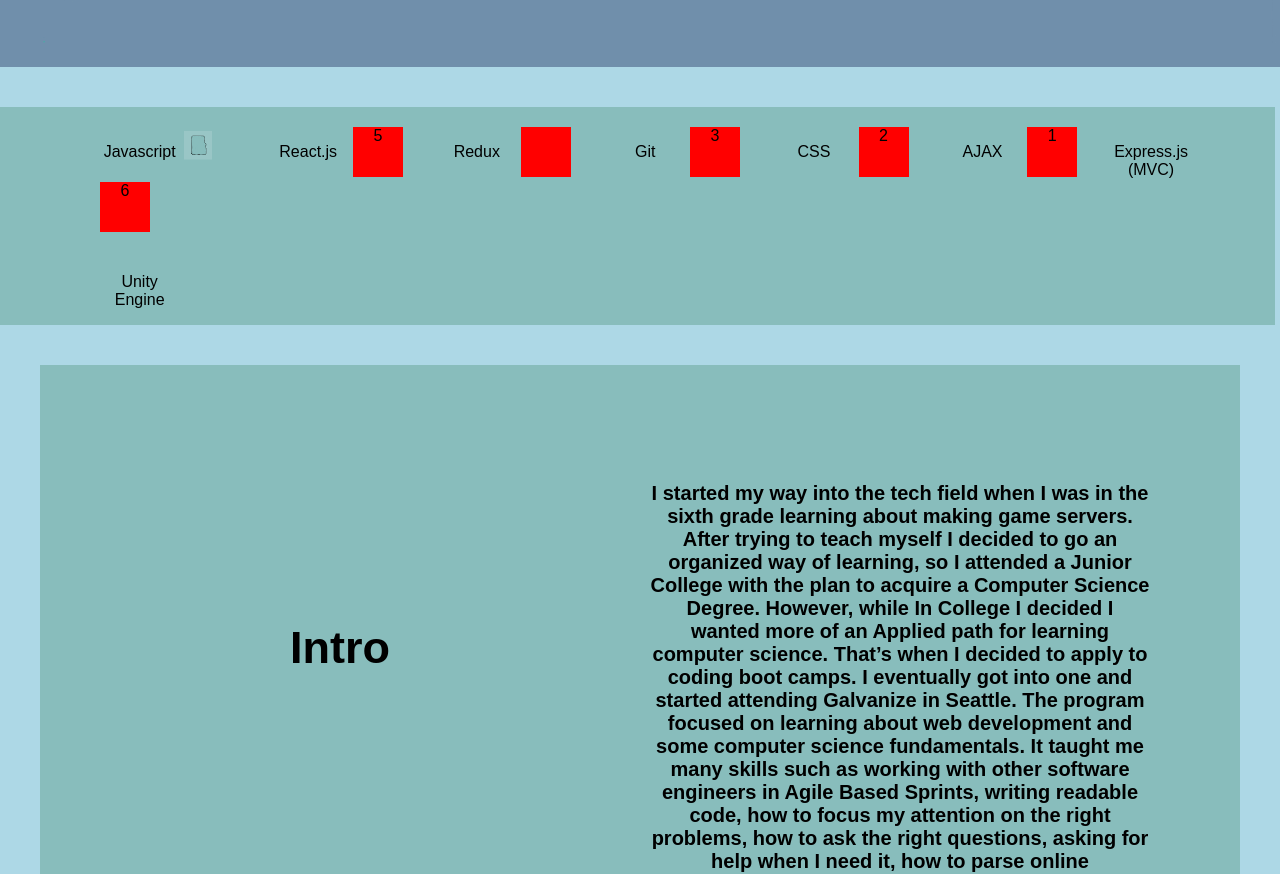
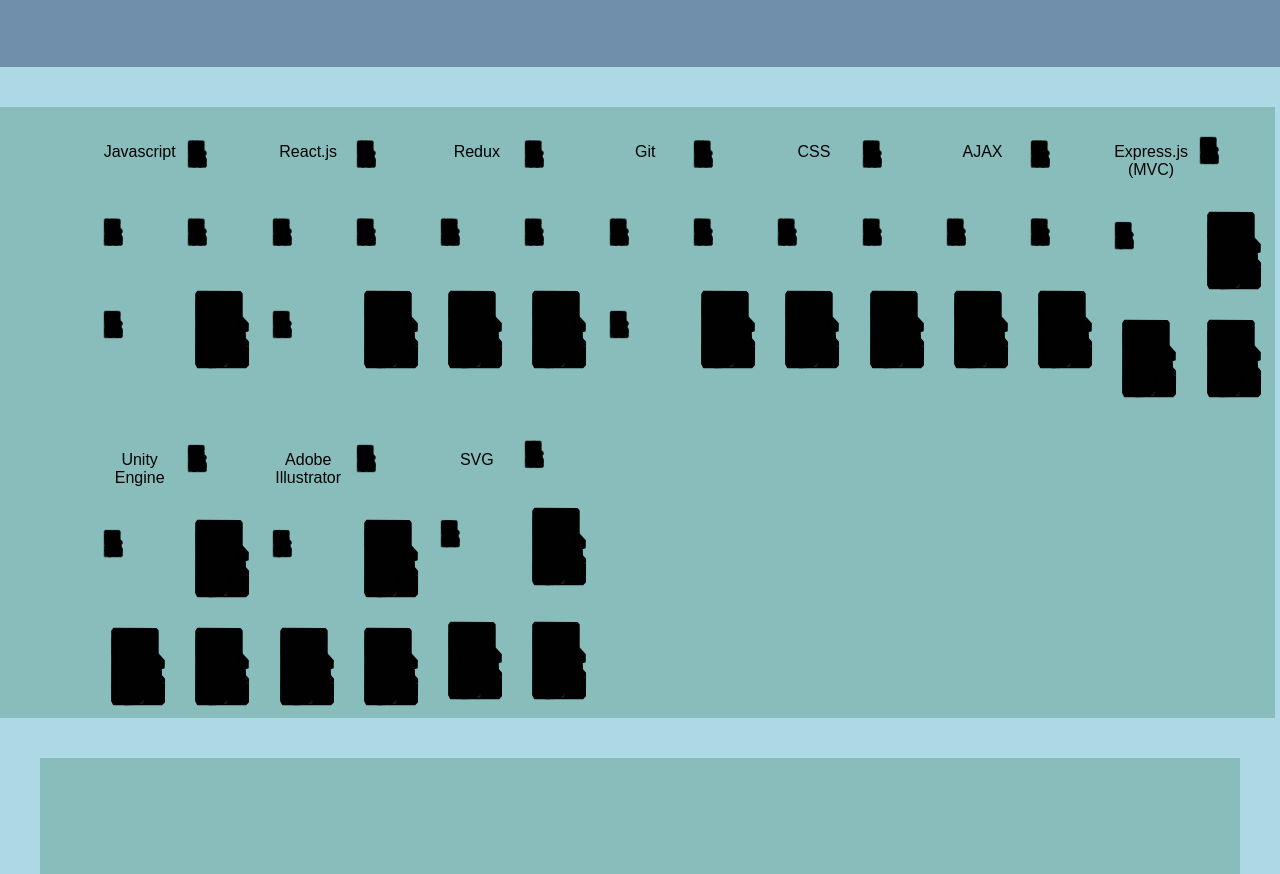
Before and after one commit to joeygaitan/react-portfolio, a React (Create React App) app: page / in a window 1280 px wide. Shown: the part 980-1854 px from the top of the page. Built offline with nearby package versions, Linux system fonts and the light colour scheme.

Commit message:
added in svg changes to skill bar

```diff
--- a/src/components/Skills/Skills.js
+++ b/src/components/Skills/Skills.js
@@ -1,66 +1,108 @@
 import React, { Component } from 'react';
 import '../../css/skills.css';
-import { ReactComponent as Sdcard } from './sdcard.svg';
+import { ReactComponent as SdCard } from './sdchip.svg';
 
 class Skills extends Component {
     constructor(props) {
         super(props);
         this.state = {
-            rank: {
-                "javascript":4,
-                "react":4,
-                "Redux":3,
-                "Git":4,
-                "CSS":3,
-                "AJAX":4,
-                "express":3,
-                "unity":2,
-                "illustrator":2,
-                "svg":2
-            }
+                javascript:[],
+                react: [],
+                Redux: [],
+                Git: [],
+                CSS: [],
+                AJAX: [],
+                express: [],
+                unity: [],
+                illustrator: [],
+                svg: []
          }
     }
 
-    rankBuilder = (selection) => {
-        let value = this.state.rank[selection]
-
-        for(let i = 0;i<value;i += 1){
-
-        }
-    }
-
     render() {
+        console.log(this.state.javascript)
         return (
         <div ref={this.props.refSkills}>
                 <div className="skills">
                     <div className='rating'>
                         <p>Javascript</p>
-                        <Sdcard className="sdCard"/>
-                        <div className="square">6</div>
+                        <SdCard className="sdCardScored"/>
+                        <SdCard className="sdCardScored"/>
+                        <SdCard className="sdCardScored"/>
+                        <SdCard className="sdCardScored"/>
+                        <SdCard />
                     </div>
                     <div className='rating'>
-                        <p>React.js</p><div className="square">5</div>
+                        <p>React.js</p>
+                        <SdCard className="sdCardScored"/>
+                        <SdCard className="sdCardScored"/>
+                        <SdCard className="sdCardScored"/>
+                        <SdCard className="sdCardScored"/>
+                        <SdCard />
                     </div>
                     <div className='rating'>
                         <p>Redux</p>
-                            <div className="square">
-
-                            </div>
+                        <SdCard className="sdCardScored"/>
+                        <SdCard className="sdCardScored"/>
+                        <SdCard className="sdCardScored"/>
+                        <SdCard />
+                        <SdCard />
                     </div>
                     <div className='rating'>
-                        <p>Git</p><div className="square">3</div>
+                        <p>Git</p>
+                        <SdCard className="sdCardScored"/>
+                        <SdCard className="sdCardScored"/>
+                        <SdCard className="sdCardScored"/>
+                        <SdCard className="sdCardScored"/>
+                        <SdCard />
                     </div>
                     <div className='rating'>
-                        <p>CSS</p><div className="square">2</div>
+                        <p>CSS</p>
+                        <SdCard className="sdCardScored"/>
+                        <SdCard className="sdCardScored"/>
+                        <SdCard className="sdCardScored"/>
+                        <SdCard />
+                        <SdCard />
                     </div>
                     <div className='rating'>
-                        <p>AJAX</p><div className="square">1</div>
+                        <p>AJAX</p>
+                        <SdCard className="sdCardScored"/>
+                        <SdCard className="sdCardScored"/>
+                        <SdCard className="sdCardScored"/>
+                        <SdCard />
+                        <SdCard />
                     </div>
                     <div className='rating'>
-                        <p>Express.js (MVC)</p>{()=>this.rankBuilder('express')}
+                        <p>Express.js (MVC)</p>
+                        <SdCard className="sdCardScored"/>
+                        <SdCard className="sdCardScored"/>
+                        <SdCard />
+                        <SdCard />
+                        <SdCard />
                     </div>
                     <div className="rating">
                         <p>Unity Engine</p>
+                        <SdCard className="sdCardScored"/>
+                        <SdCard className="sdCardScored"/>
+                        <SdCard />
+                        <SdCard />
+                        <SdCard />
+                    </div>
+                    <div className="rating">
+                        <p>Adobe Illustrator</p>
+                        <SdCard className="sdCardScored"/>
+                        <SdCard className="sdCardScored"/>
+                        <SdCard />
+                        <SdCard />
+                        <SdCard />
+                    </div>
+                    <div className="rating">
+                        <p>SVG</p>
+                        <SdCard className="sdCardScored"/>
+                        <SdCard className="sdCardScored"/>
+                        <SdCard />
+                        <SdCard />
+                        <SdCard />
                     </div>
                 </div>
         </div> );
--- a/src/css/skills.css
+++ b/src/css/skills.css
@@ -26,9 +26,8 @@
   background-color: gray;
 }
 
-.sdCard {
+.sdCardScored {
   width: 35%;
   height: 70%;
   fill: #88BDBC;
-
 }
```
Also changed, not shown: src/components/Skills/SVG/Artboard 1.svg (added), src/components/Skills/sdchip.svg (added).
